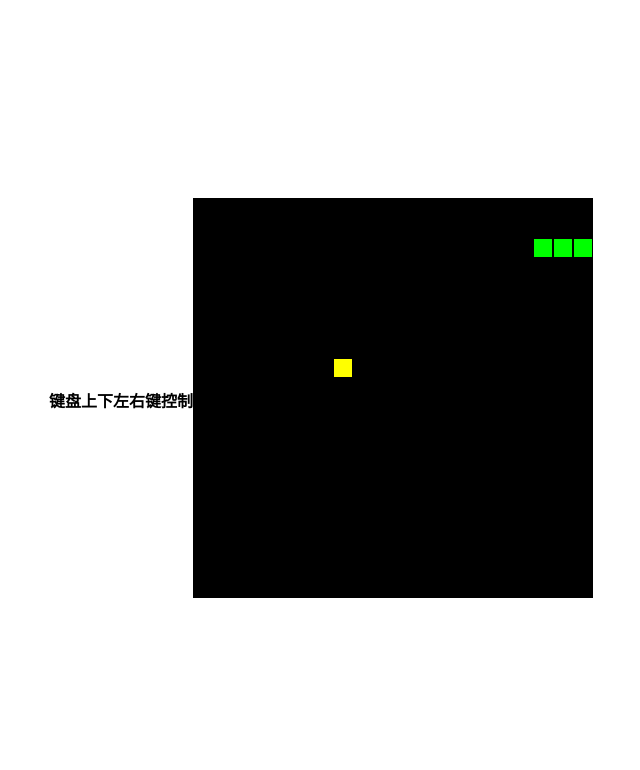
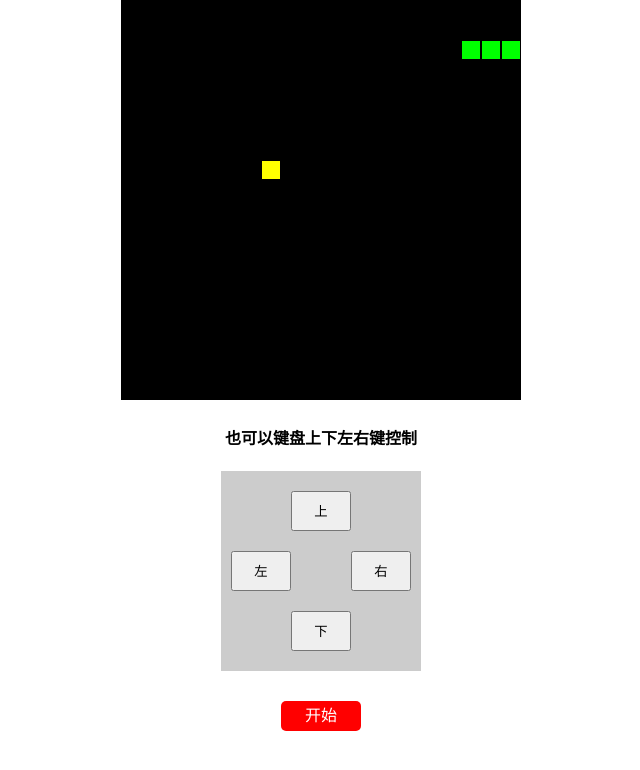
Before and after one commit to lyf521/docs, a plain HTML site: page blog/animation/snake.html in a window 1280 px wide. Shown: the whole page, without its empty margins (319-959 px from the left). Drawn offline with Linux system fonts and the light colour scheme.

Commit message:
贪吃蛇

```diff
--- a/blog/animation/snake.html
+++ b/blog/animation/snake.html
@@ -6,22 +6,36 @@
     <style>
         body{
             width: 100%;
-            display: flex;
             height: 100vh;
             margin: 0;
             padding: 0;
-            justify-content: center;
-            align-content: center;
-            align-items: center;
+            text-align: center;
         }
+        .canvas{width:400px;margin: 0 auto;}
+        .direction{width: 200px;height:200px;background: #cccccc;margin: 20px auto;position: relative;}
+        button{width: 60px;height: 40px;position: absolute}
+        button:first-child{left:70px;top:20px;}
+        button:nth-child(2){left:10px;top:80px;}
+        button:nth-child(3){right: 10px;top:80px;}
+        button:nth-child(4){left: 70px;bottom: 20px;}
+        .start{width: 80px;height: 30px;margin: 30px auto;background: red;line-height: 30px;border-radius: 5px;color: #ffffff;}
     </style>
 </head>
 <body>
-    <h4>键盘上下左右键控制</h4>
-    <div>
+    <div class="canvas">
         <canvas id="can" width="400" height="400" style="background-color: black">对不起，您的浏览器不支持canvas</canvas>
     </div>
+    <h4>也可以键盘上下左右键控制</h4>
+    <div class="direction">
+        <button onclick="btnEvent(38)">上</button>
+        <button onclick="btnEvent(37)">左</button>
+        <button onclick="btnEvent(39)">右</button>
+        <button onclick="btnEvent(40)">下</button>
+    </div>
+    <div class="start" onclick="start()">开始</div>
+
     <script>
+
         var snake = [41, 40],   // snake队列表示蛇身，初始节点存在但是不显示
           direction = 1,    // 1 - 向右， -1 - 向左， 20 - 向下， -20 - 向上
           food = 43,    // 食物的位置
@@ -40,7 +54,13 @@
            // 键值 左 - 37 ，右 - 39， 上 - 38， 下 - 40
            direction = snake[1] - snake[0] == (n = [-1, -20, 1, 20][(evt || event).keyCode - 37] || direction) ? direction : n;
         }
+        function btnEvent(val) {
+           direction = snake[1] - snake[0] == (n = [-1, -20, 1, 20][val - 37] || direction) ? direction : n;
+        }
 
+        function start() {
+           window.location.reload()
+        }
         !function () {
            // 此时的n为下次蛇头出现的位置，n进入队列
            snake.unshift(n = snake[0] + direction);
```
